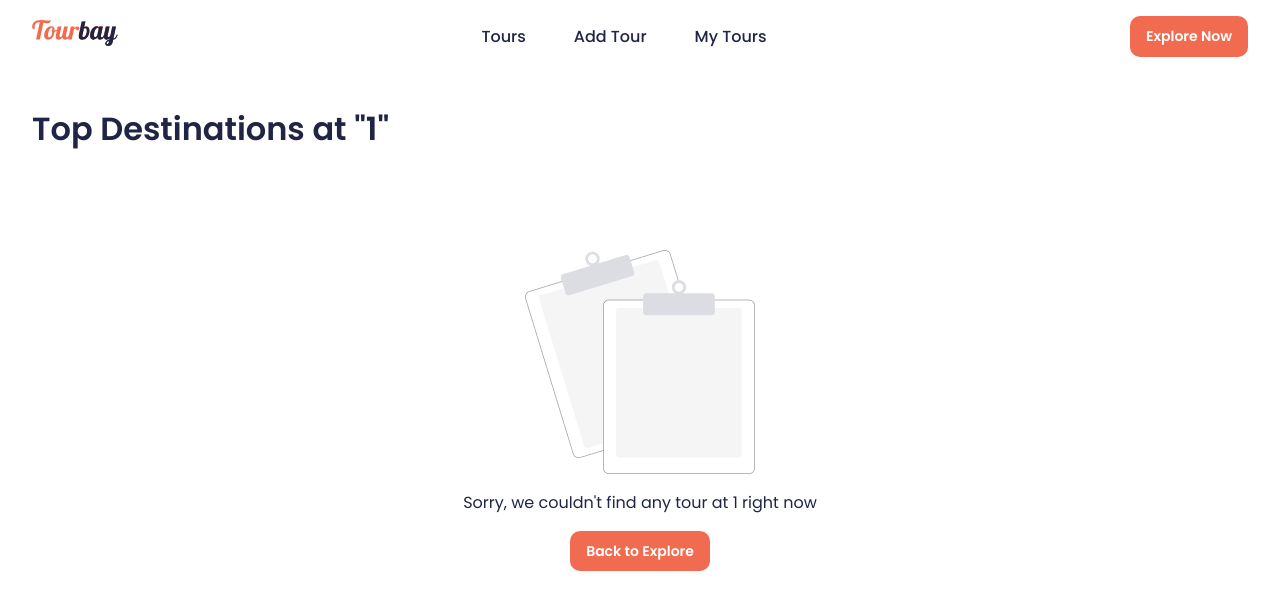
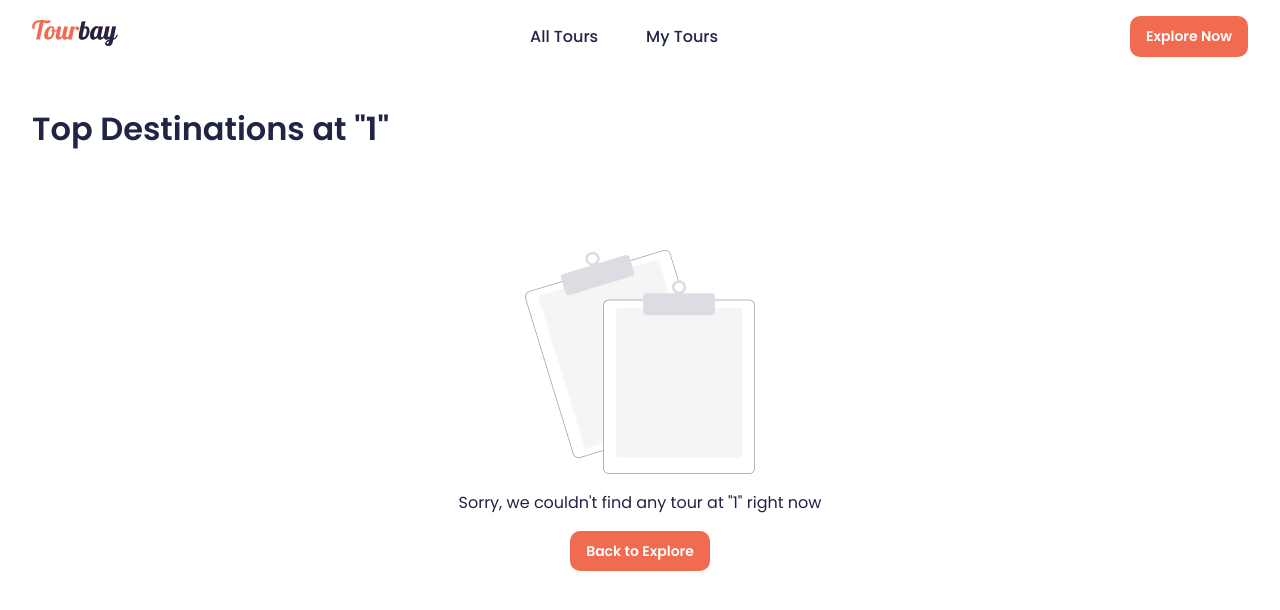
Before and after one commit to afnan-emumba/booking-system-app, a React (Vite) app: page /tours/1 in a window 1280 px wide. Shown: the top 610 px of the page. Built offline with nearby package versions, Linux system fonts and the light colour scheme.

Commit message:
search tour + fixed tours details page

```diff
--- a/src/App.tsx
+++ b/src/App.tsx
@@ -6,6 +6,7 @@ import Tours from "./components/Tours";
 import TourDetail from "./components/TourDetail";
 import ErrorPage from "./components/ErrorPage";
 import BookTour from "./components/BookTour";
+import MyTours from "./components/MyTours";
 
 function App() {
   return (
@@ -18,6 +19,7 @@ function App() {
           <Route path='/tours/:city' element={<Tours />} />
           <Route path='/tour/:id' element={<TourDetail />} />
           <Route path='/book-tour/:id' element={<BookTour />} />
+          <Route path='/my-tours/' element={<MyTours />} />
           <Route path='*' element={<ErrorPage />} />
         </Route>
       </Routes>
--- a/src/components/BookTour.tsx
+++ b/src/components/BookTour.tsx
@@ -1,5 +1,3 @@
-import React from "react";
-
 const BookTour = () => {
   return <div>BookTour</div>;
 };
--- /dev/null
+++ b/src/components/MyTours.tsx
@@ -0,0 +1,5 @@
+const MyTours = () => {
+  return <div>MyTours</div>;
+};
+
+export default MyTours;
--- a/src/components/Navbar.tsx
+++ b/src/components/Navbar.tsx
@@ -28,11 +28,11 @@ const Navbar = () => {
           style={{ listStyle: "none" }}
         >
           <Link className='navbar-link' to={"/tours"} onClick={toggleMenu}>
-            <li>Tours</li>
+            <li>All Tours</li>
           </Link>
-          <Link className='navbar-link' to={"/add-tour"} onClick={toggleMenu}>
+          {/* <Link className='navbar-link' to={"/add-tour"} onClick={toggleMenu}>
             <li>Add Tour</li>
-          </Link>
+          </Link> */}
           <Link className='navbar-link' to={"/my-tours"} onClick={toggleMenu}>
             <li>My Tours</li>
           </Link>
--- a/src/components/TourNotFound.tsx
+++ b/src/components/TourNotFound.tsx
@@ -10,7 +10,7 @@ const TourNotFound = (props: TourNotFoundProps) => {
   return (
     <div className='tour-not-found'>
       <img src={NoData} alt='No Data' />
-      <p>Sorry, we couldn't find any tour at {props.city} right now</p>
+      <p>Sorry, we couldn't find any tour at "{props.city}" right now</p>
       <Link to={"/explore-tours"}>
         <Button variant='contained'>Back to Explore</Button>
       </Link>
```
